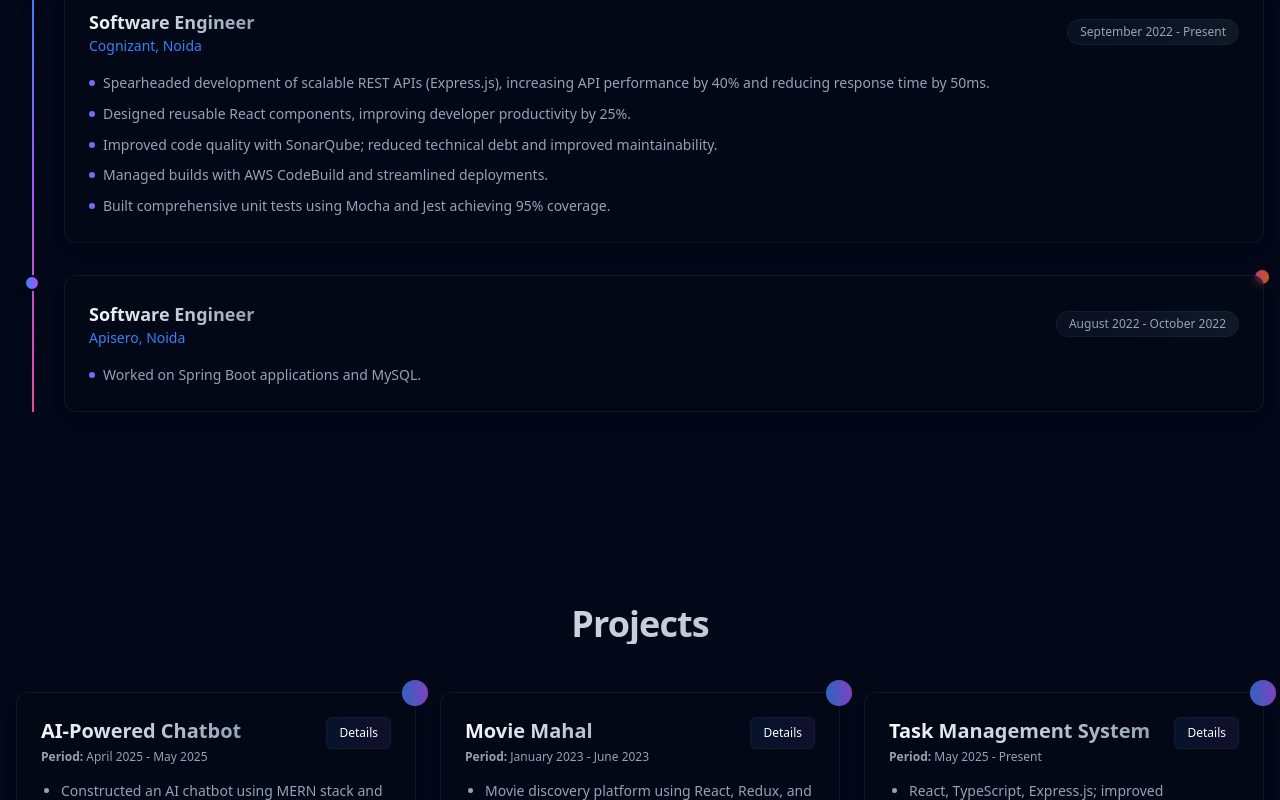
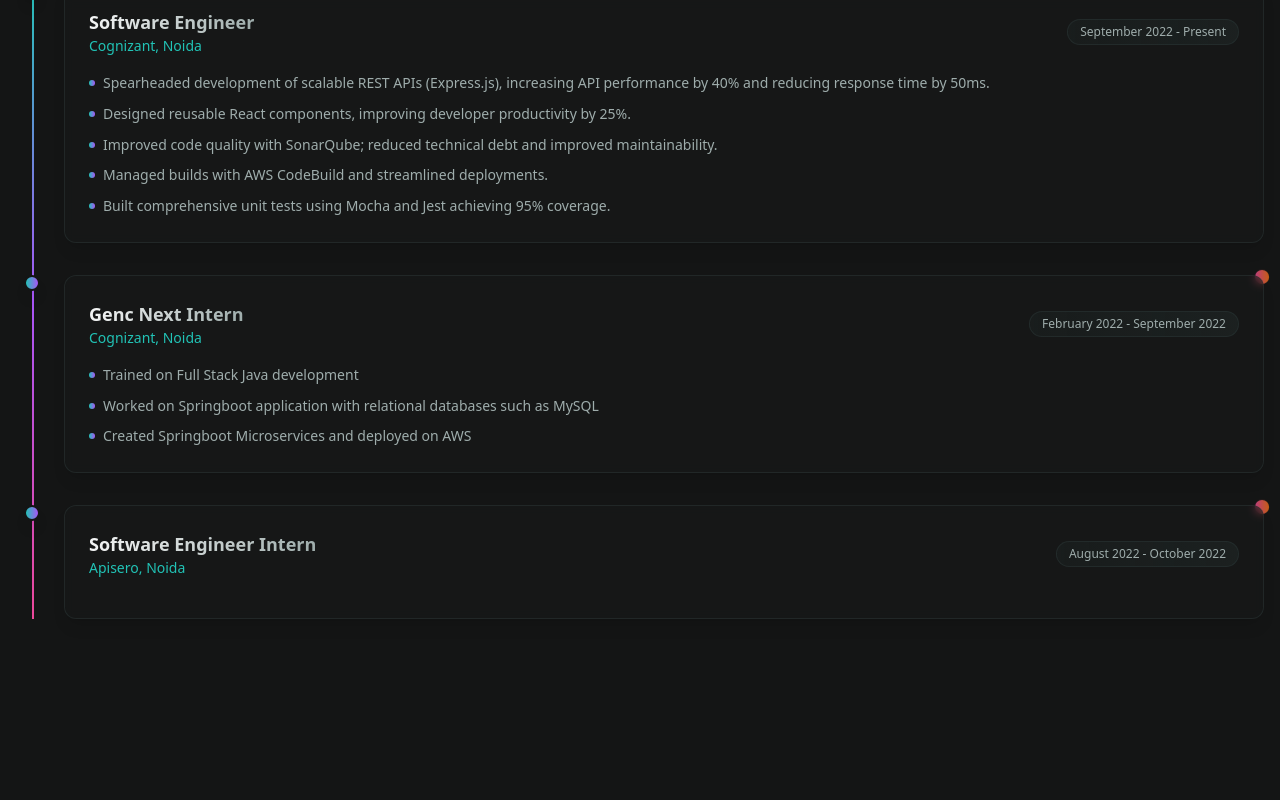
Before and after one commit to adityaSrivastava29/adityasrivastava29.github.io, a React (Create React App) app: page / in a window 1280 px wide. Shown: the part 900-1700 px from the top of the page. Built offline with nearby package versions, Linux system fonts and the light colour scheme.

Commit message:
Update experience data and dark theme colors

```diff
--- a/src/data/experience.js
+++ b/src/data/experience.js
@@ -1,22 +1,30 @@
 export const experience = [
   {
-    title: 'Software Engineer',
-    company: 'Cognizant, Noida',
-    period: 'September 2022 - Present',
+    title: "Software Engineer",
+    company: "Cognizant, Noida",
+    period: "September 2022 - Present",
     bullets: [
-      'Spearheaded development of scalable REST APIs (Express.js), increasing API performance by 40% and reducing response time by 50ms.',
-      'Designed reusable React components, improving developer productivity by 25%.',
-      'Improved code quality with SonarQube; reduced technical debt and improved maintainability.',
-      'Managed builds with AWS CodeBuild and streamlined deployments.',
-      'Built comprehensive unit tests using Mocha and Jest achieving 95% coverage.',
+      "Spearheaded development of scalable REST APIs (Express.js), increasing API performance by 40% and reducing response time by 50ms.",
+      "Designed reusable React components, improving developer productivity by 25%.",
+      "Improved code quality with SonarQube; reduced technical debt and improved maintainability.",
+      "Managed builds with AWS CodeBuild and streamlined deployments.",
+      "Built comprehensive unit tests using Mocha and Jest achieving 95% coverage.",
     ],
   },
   {
-    title: 'Software Engineer',
-    company: 'Apisero, Noida',
-    period: 'August 2022 - October 2022',
+    title: "Genc Next Intern",
+    company: "Cognizant, Noida",
+    period: "February 2022 - September 2022",
     bullets: [
-      'Worked on Spring Boot applications and MySQL.',
+      "Trained on Full Stack Java development",
+      "Worked on Springboot application with relational databases such as MySQL",
+      "Created Springboot Microservices and deployed on AWS",
     ],
   },
+  {
+    title: "Software Engineer Intern",
+    company: "Apisero, Noida",
+    period: "August 2022 - October 2022",
+    bullets: [],
+  },
 ];
--- a/src/index.css
+++ b/src/index.css
@@ -26,25 +26,25 @@
 }
 
 .dark {
-  --background: 222.2 84% 4.9%;
-  --foreground: 210 40% 98%;
-  --card: 222.2 84% 4.9%;
-  --card-foreground: 210 40% 98%;
-  --popover: 222.2 84% 4.9%;
-  --popover-foreground: 210 40% 98%;
-  --primary: 217.2 91.2% 59.8%;
-  --primary-foreground: 222.2 47.4% 11.2%;
-  --secondary: 217.2 32.6% 17.5%;
-  --secondary-foreground: 210 40% 98%;
-  --muted: 217.2 32.6% 17.5%;
-  --muted-foreground: 215 20.2% 65.1%;
-  --accent: 217.2 32.6% 17.5%;
-  --accent-foreground: 210 40% 98%;
-  --destructive: 0 62.8% 30.6%;
-  --destructive-foreground: 210 40% 98%;
-  --border: 217.2 32.6% 17.5%;
-  --input: 217.2 32.6% 17.5%;
-  --ring: 224.3 76.3% 48%;
+  --background: 180 3% 8%;
+  --foreground: 180 5% 96%;
+  --card: 180 4% 10%;
+  --card-foreground: 180 5% 96%;
+  --popover: 180 4% 10%;
+  --popover-foreground: 180 5% 96%;
+  --primary: 175 70% 45%;
+  --primary-foreground: 180 10% 5%;
+  --secondary: 175 15% 18%;
+  --secondary-foreground: 180 5% 96%;
+  --muted: 175 12% 15%;
+  --muted-foreground: 175 8% 65%;
+  --accent: 165 85% 35%;
+  --accent-foreground: 180 5% 96%;
+  --destructive: 5 75% 50%;
+  --destructive-foreground: 180 5% 96%;
+  --border: 175 12% 20%;
+  --input: 175 12% 15%;
+  --ring: 175 70% 45%;
 }
 
 body {
```
